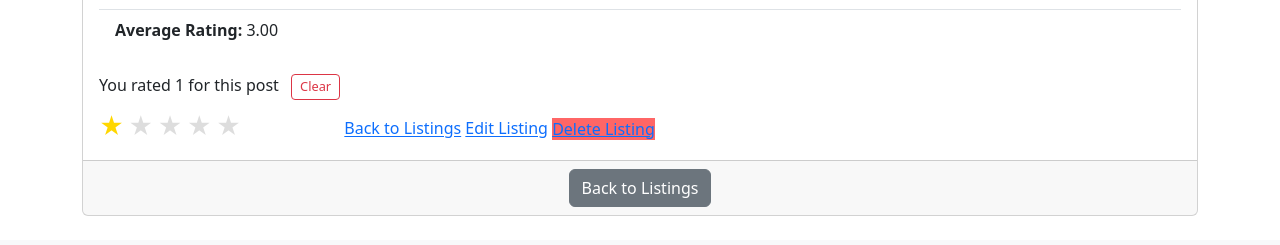
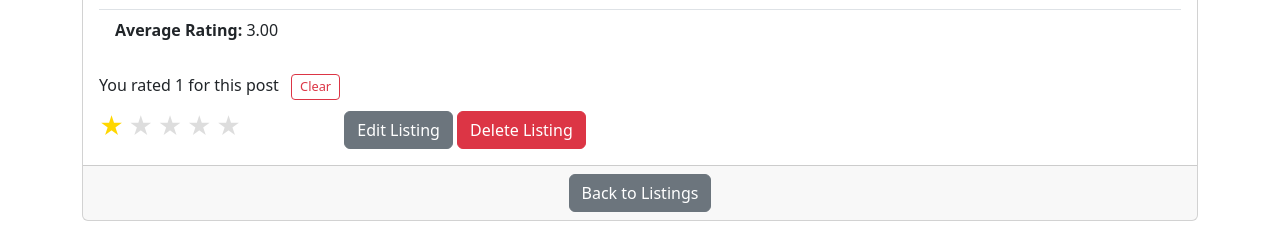
Before and after one commit to gcivil-nyu-org/fall24-monday-team3, a Django app: page /rentals/apartment/1/ in a window 1280 px wide. Shown: the part 778-1023 px from the top of the page. Before the commit the page ends 994 px from the top, so only its background shows below. Run offline with Django 5.2, Linux system fonts and the light colour scheme; a user stored in the database is signed in; data comes from the database, SQL or seed files in the repository; both versions use the stored data as it was after the commit; data that the repository does not hold is empty.

Commit message:
Styled Edit and Delete buttons to match Back to Listings button in apartment detail page

```diff
--- a/Django_project copy/mysite/rentals/templates/rentals/apartment_detail.html
+++ b/Django_project copy/mysite/rentals/templates/rentals/apartment_detail.html
@@ -70,10 +70,8 @@
                 {% endfor %}
             </div>
             </ul>
-            <a href="{% url 'apartment_list' %}" class="btn-primary">Back to Listings</a>
-            <a href="{% url 'update_apartment_post' pk=apartment.pk %}" class="btn-primary">Edit Listing</a>
-            <a href="{% url 'delete_apartment_post' pk=apartment.pk %}" class="btn-primary" style="background-color: #ff6666;">Delete Listing</a>
-
+            <a href="{% url 'update_apartment_post' pk=apartment.pk %}" class="btn btn-secondary">Edit Listing</a>
+            <a href="{% url 'delete_apartment_post' pk=apartment.pk %}" class="btn btn-danger">Delete Listing</a>
         </div>
     </div>
     <div class="card-footer text-center">
```
Also changed, not shown: Django_project copy/mysite/db.sqlite3.
